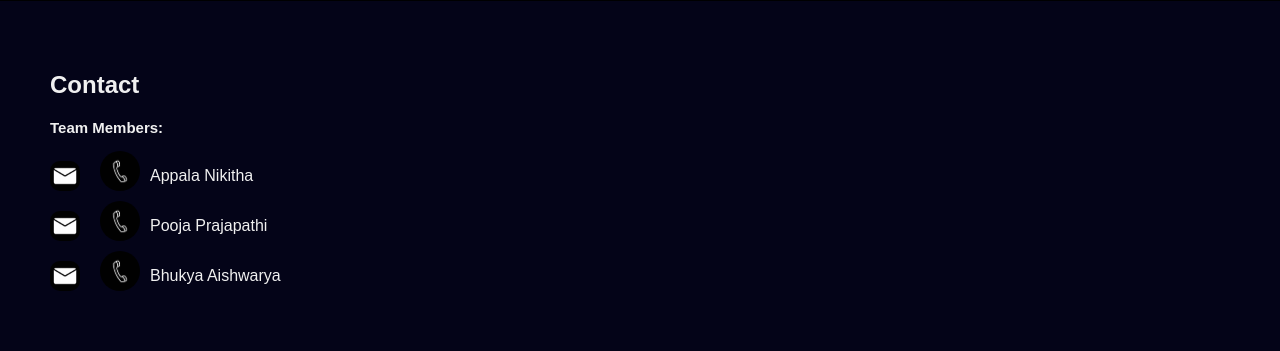
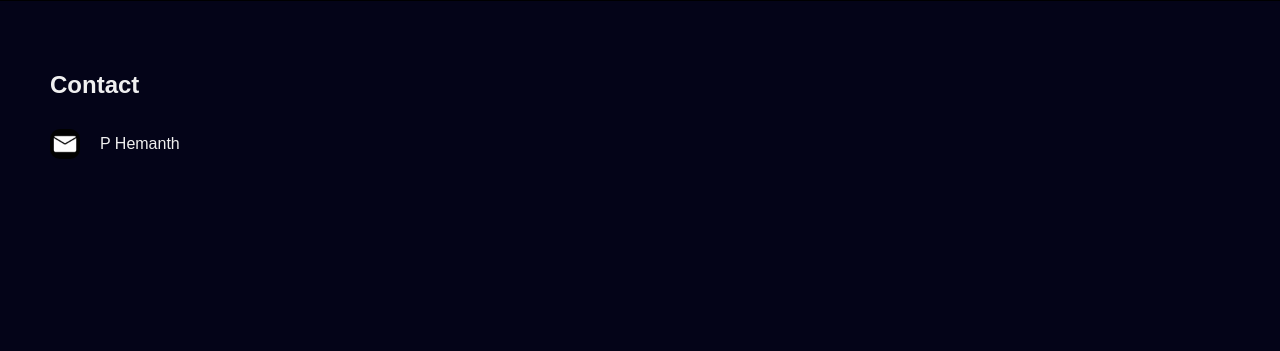
Before and after one commit to hemanth8236/CVMap.AI, a Flask app: page / in a window 1280 px wide. Shown: the part 2549-2900 px from the top of the page. Run offline with Flask 3, Linux system fonts and the light colour scheme.

```diff
--- a/templates/front.html
+++ b/templates/front.html
@@ -112,22 +112,11 @@
     <div>
       <h2 class="contact-heading">Contact</h2>
       <h3 class="contact-sub-heading">
-      Team Members:
       </h3>
       <div class="contact-content">
-        <img class='icon_image' src="static/assets/mail.jpg" alt="mail id" title="appalanikitha783@gmail.com">
-        <img class='icon_phone' src="static/assets/phone.jpg" alt="phone no" title="+91 1234567890">
-        <p class="contact-text">Appala Nikitha</p>
-      </div>
-      <div class="contact-content">
-        <img class='icon_image' src="static/assets/mail.jpg" alt="mail id" title="poojaprajapathi10@gmail.com">
-        <img class='icon_phone' src="static/assets/phone.jpg" alt="phone no" title="+91 1234567890">
-        <p class="contact-text">Pooja Prajapathi</p>
-      </div>
-      <div class="contact-content">
-        <img class='icon_image' src="static/assets/mail.jpg" alt="mail id" title="aishwarya@gmail.com">
-        <img class='icon_phone' src="static/assets/phone.jpg" alt="phone no" title="+91 1234567890">
-        <p class="contact-text">Bhukya Aishwarya</p>
+        <img class='icon_image' src="static/assets/mail.jpg" alt="mail id" title="hemanth9103@gmail.com">
+
+        <p class="contact-text">P Hemanth</p>
       </div>
     </div>
   </section>
```
